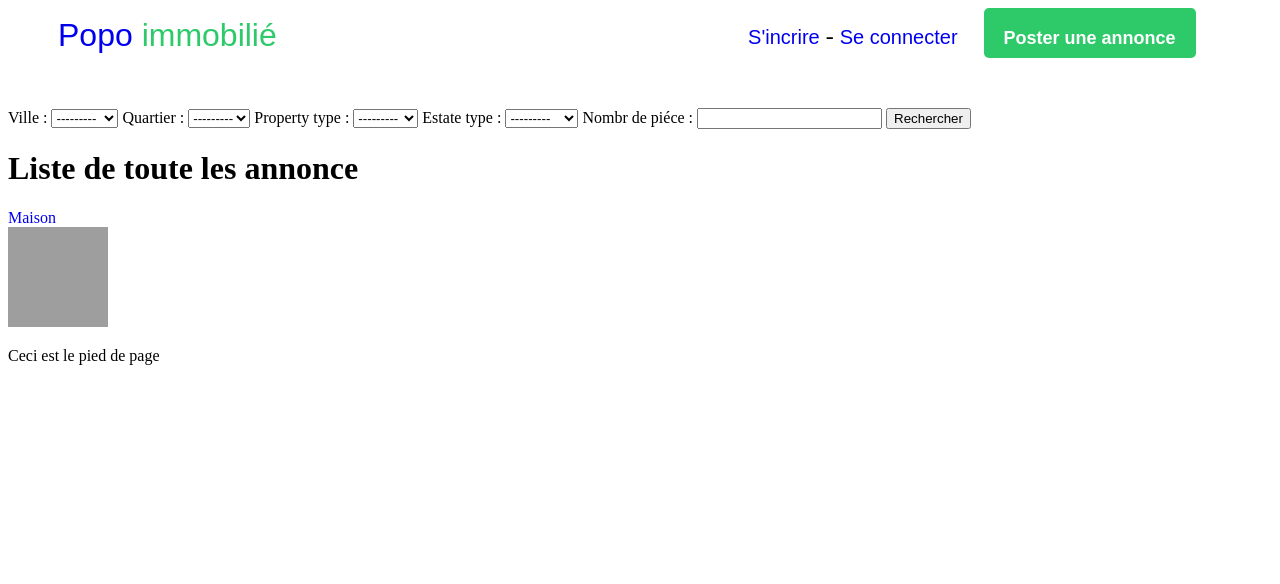
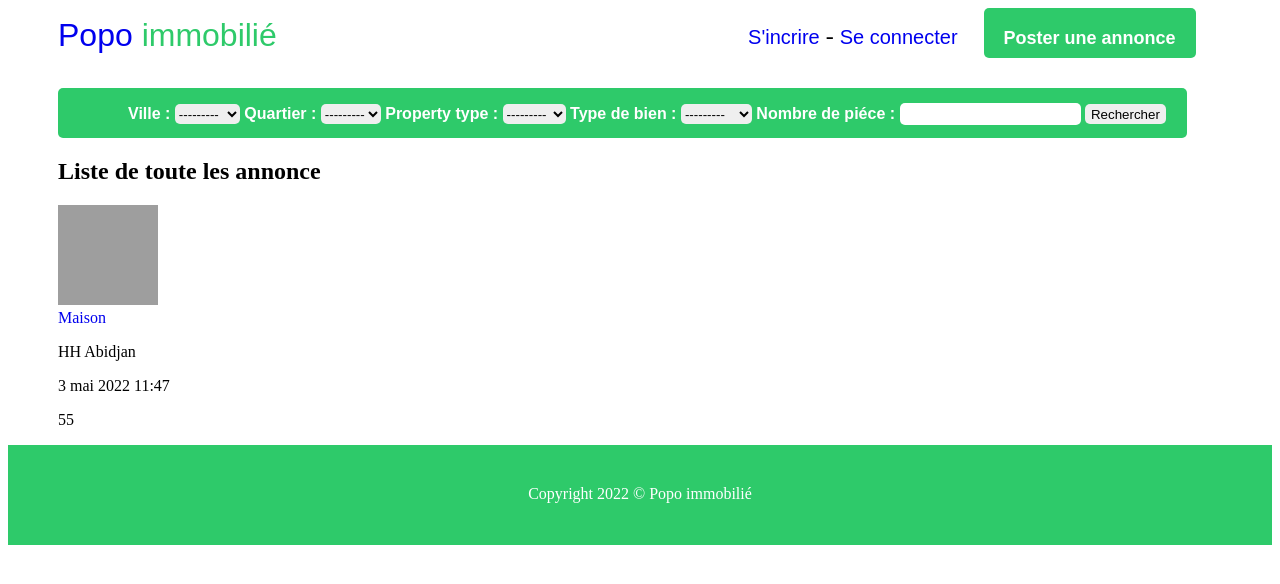
Before and after one commit to pgndiaye/immobilier, a Django app: page /poster/list/ in a window 1280 px wide. Shown: the top 584 px of the page. Run offline with Django 4.2, Linux system fonts and the light colour scheme; data comes from the database, SQL or seed files in the repository; grey boxes are pictures that could not be loaded.

Commit message:
Fin du design de la section de recherche

```diff
--- a/src/authentication/static/authentication/authentication_base.css
+++ b/src/authentication/static/authentication/authentication_base.css
@@ -1,9 +1,12 @@
 @import url('https://fonts.googleapis.com/css2?family=Caveat&display=swap');
 
+main {
+    margin: 0px 50px 0px 50px;
+}
 
 header {
     margin: 0px 50px 0px 50px;
-    height: 100px;
+    height: 80px;
     position: relative;
     color: #000000;
     width: 90%;
@@ -79,3 +82,16 @@ header a:visited {
     color: white;
     font-weight: bold;
 }
+
+#footer {
+    width: 100%;
+    height: 100px;
+    color: white;
+    background-color: #2eca6a;
+    text-align: center;
+
+}
+
+.Copyright {
+    padding-top: 40px;
+}
--- a/src/authentication/templates/authentication/base.html
+++ b/src/authentication/templates/authentication/base.html
@@ -8,6 +8,7 @@
     <meta name="viewport" content="width=device-width, initial-scale=1.0">
     <title>{% block title_document %} Liste des annonces {% endblock %}</title>
     <link rel="stylesheet" href="{% static 'authentication/authentication_base.css' %}">
+    {% block style %} {% endblock %}
 </head>
 <body>
     <header>
@@ -40,8 +41,7 @@
 
     </main>
     <footer id="footer">
-        <p>Ceci est le pied de page</p>
+        <p class="Copyright">Copyright 2022 © Popo immobilié</p>
     </footer>
-
 </body>
 </html>
--- a/src/post_ad/forms.py
+++ b/src/post_ad/forms.py
@@ -31,5 +31,6 @@ class FormSearchProperty(forms.ModelForm):
             "city": "Ville",
             "district": "Quartier",
             "district": "Quartier",
-            "number_of_piece": "Nombr de piéce",
+            "number_of_piece": "Nombre de piéce",
+            "estate_type": "Type de bien",
         }
--- /dev/null
+++ b/src/post_ad/static/post_ad/post_ad_poster_list.css
@@ -0,0 +1,23 @@
+#block_search {
+    width: 97%;
+    border-radius: 5px;
+    height: 50px;
+    color: white;
+    background-color: #2eca6a;
+    position: relative;
+}
+
+#block_search form {
+    top: 15px;
+    left: 70px;
+    position: absolute;
+    border: 0;
+    font-weight: bold;
+    font-family: Arial, Helvetica, sans-serif;
+}
+
+#block_search form input, #id_estate_type, #id_city, #id_district, #id_property_type {
+    border: 0;
+    border-radius: 5px;
+    height: 20px;
+}
--- a/src/post_ad/templates/post_ad/post_ad_delete.html
+++ b/src/post_ad/templates/post_ad/post_ad_delete.html
@@ -7,6 +7,6 @@
         {% csrf_token %}
         <input type="submit" value="Oui je suis sûre">
     </form>
-    <a href="{% url 'poster_list' %}"><button>Revenir a la liste des annonces</button></a>
+    <a href="{% url 'index' %}"><button>Revenir a la liste des annonces</button></a>
 
 {% endblock %}
--- a/src/post_ad/templates/post_ad/post_ad_post_search.html
+++ b/src/post_ad/templates/post_ad/post_ad_post_search.html
@@ -14,7 +14,7 @@
 
     <h1>Aucune annonce corresponde avec vôtre Recherche</h1>
 
-    <a href="{% url 'poster_list' %}"><button>Revenir a la page d'acceuil</button></a>
+    <a href="{% url 'index' %}"><button>Revenir a la page d'acceuil</button></a>
 
 
 {% endif %}
--- a/src/post_ad/templates/post_ad/post_ad_poster_list.html
+++ b/src/post_ad/templates/post_ad/post_ad_poster_list.html
@@ -1,5 +1,9 @@
 {% extends "authentication/base.html" %}
+{% load static %}
 {% block title_documents %} Liste de toute les annonce {% endblock %}
+{% block style %}
+    <link rel="stylesheet" href="{% static 'post_ad/post_ad_poster_list.css' %}">
+{% endblock %}
 
 {% block content%}
 
@@ -9,20 +13,33 @@
         {% endfor %}
     {% endif %}
 
+    <section id="block_search">
         <form action="{% url 'poster_search' %}" method="post">
             {% csrf_token %}
             {{ form_search }}
-        <input type="submit" value="Rechercher">
+            <input type="submit" value="Rechercher" class="bnt_submit_search">
         </form>
-
-    <h1>Liste de toute les annonce</h1>
+    </section>
+    <section id="list_ads">
+        <h1 class="title_1">Liste de toute les annonce</h1>
         {% if post_ad %}
             {% for item in post_ad %}
-            <div> <a href="{% url 'poster_detailed' item.id %}">{{ item }}</a></div>
-            <div> <img src="{{item.photo_ad.url}}" style="width: 100px; height: 100px;" alt=""></div>
+                <div id="block_detailed_ad">
+                    <div class="div_image_ad">
+                        <img src="{{item.photo_ad.url}}" style="width: 100px; height: 100px;" alt="Image">
+                    </div>
+                    <div>
+                        <a href="{% url 'poster_detailed' item.id %}">{{ item }}</a>
+                        <p class="infos_geolocalisation">{{ item.district }} {{ item.city }}</p>
+                        <p class="infos_time">{{ item.date_create_ad }}</p>
+                        <p class="infos_price"> {{ item.price_ad }} </p>
+                    </div>
+                </div>
             {% endfor %}
         {% else %}
-        <p>Aucune annonce disponible</p>
+            <p class="not_ads">Aucune annonce disponible</p>
         {% endif%}
+    </section>
+
 
 {% endblock %}
```
Lines whose indentation alone changed are shown as unchanged.
